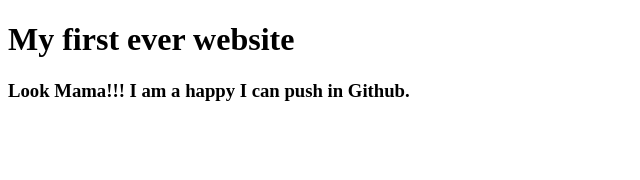
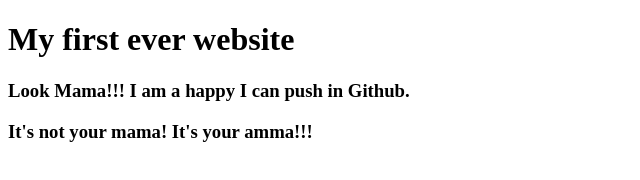
Before and after one commit to asima-chowdhury/my-first-website, a plain HTML site: page index.html in a window 1280 px wide. Shown: the whole page, without its empty margins (0-640 px from the left). Drawn offline with Linux system fonts and the light colour scheme.

Commit message:
Update index.html

```diff
--- a/index.html
+++ b/index.html
@@ -8,5 +8,6 @@
 <body>
     <h1>My first ever website</h1>
     <h3>Look Mama!!! I am a happy I can push in Github.</h3>
+    <h3>It's not your mama! It's your amma!!!</h3>
 </body>
 </html>
```
